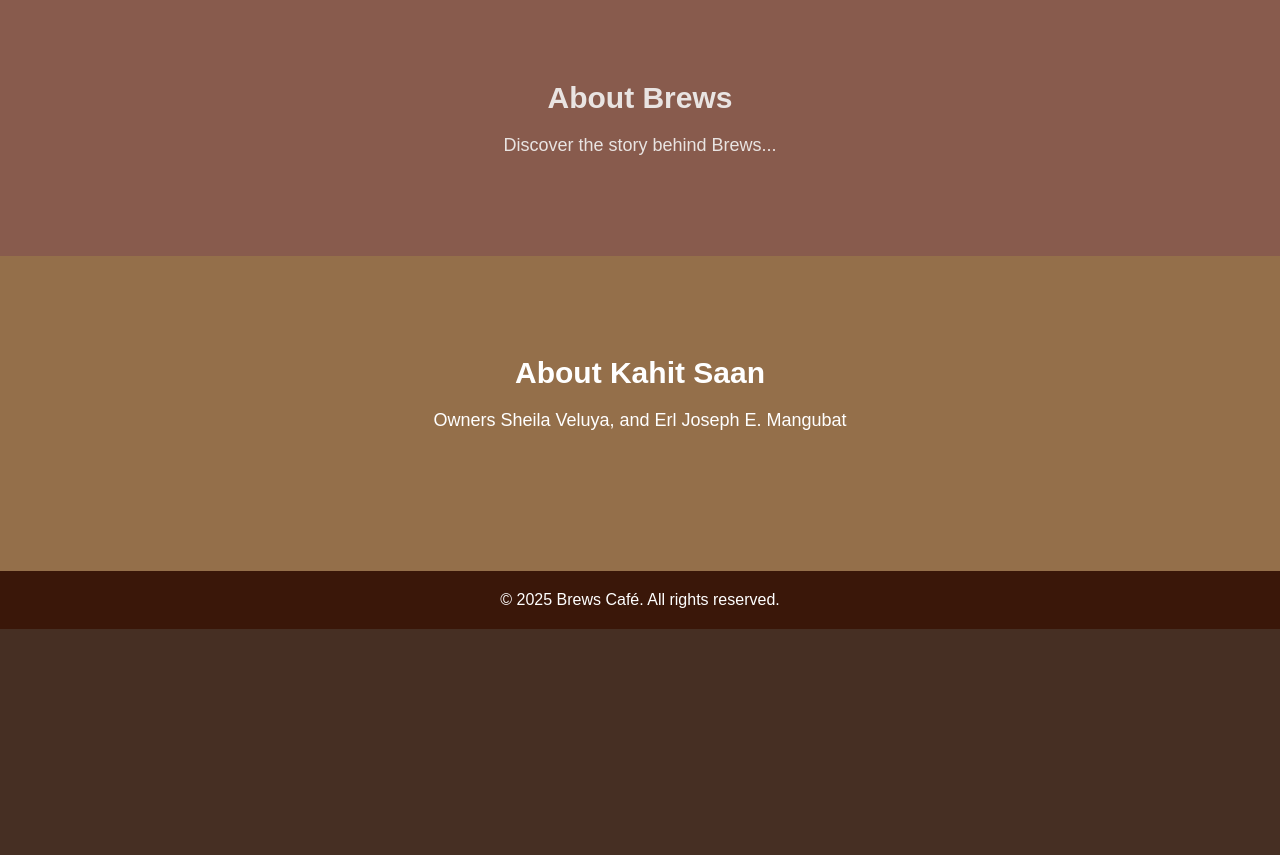
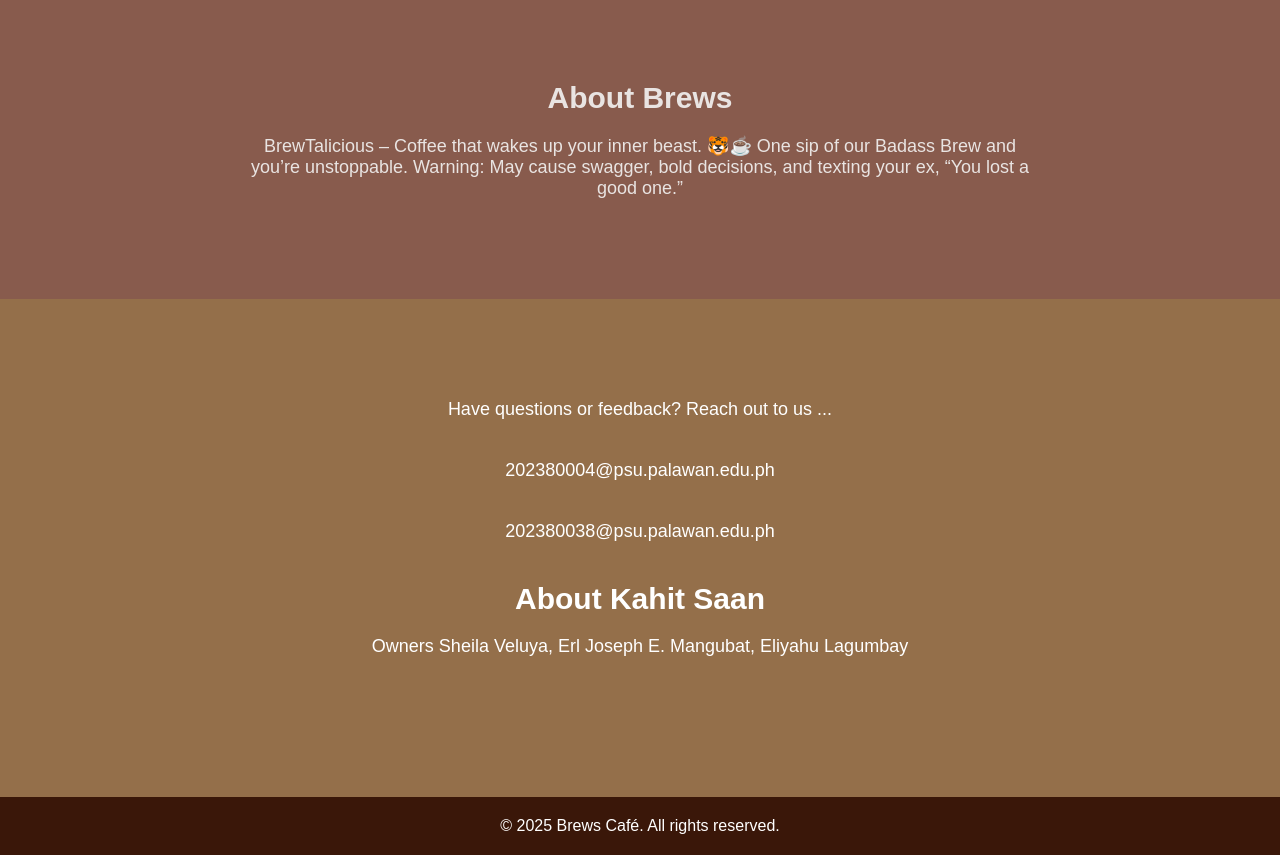
Before and after one commit to Shirajuana/cozycup-cafe, a plain HTML site: page index.html in a window 1280 px wide. Shown: the part 1480-2335 px from the top of the page. Before the commit the page ends 2109 px from the top, so only its background shows below. Drawn offline with Linux system fonts and the light colour scheme.

Commit message:
hotfix for updated contact info and description

```diff
--- a/index.html
+++ b/index.html
@@ -48,12 +48,15 @@
 
     <section id="about" class="about">
         <h2>About Brews</h2>
-        <p>Discover the story behind Brews...</p>
+        <p>BrewTalicious – Coffee that wakes up your inner beast. 🐯☕ One sip of our Badass Brew and you’re unstoppable. Warning: May cause swagger, bold decisions, and texting your ex, “You lost a good one.”</p>
     </section>
 
     <section id="contact" class="contact">
+    <p>Have questions or feedback? Reach out to us ...</p>
+        <p>202380004@psu.palawan.edu.ph</p>
+        <p>202380038@psu.palawan.edu.ph</p>
         <h2>About Kahit Saan</h2>
-        <p>Owners Sheila Veluya, and Erl Joseph E. Mangubat</p>
+            <p>Owners Sheila Veluya, Erl Joseph E. Mangubat, Eliyahu Lagumbay</p>
     </section>
 
     <footer>
```
